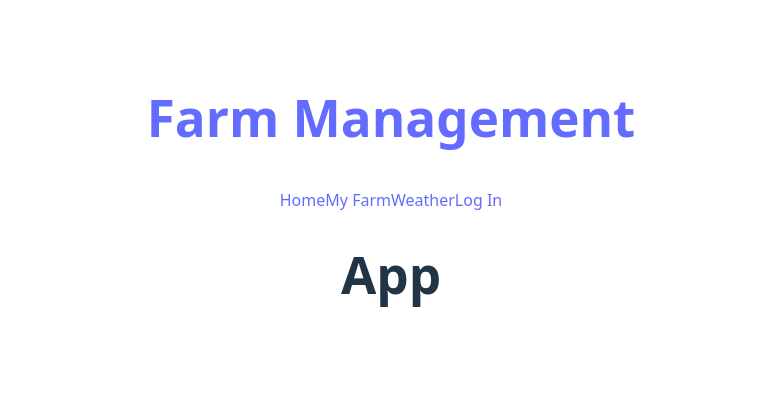
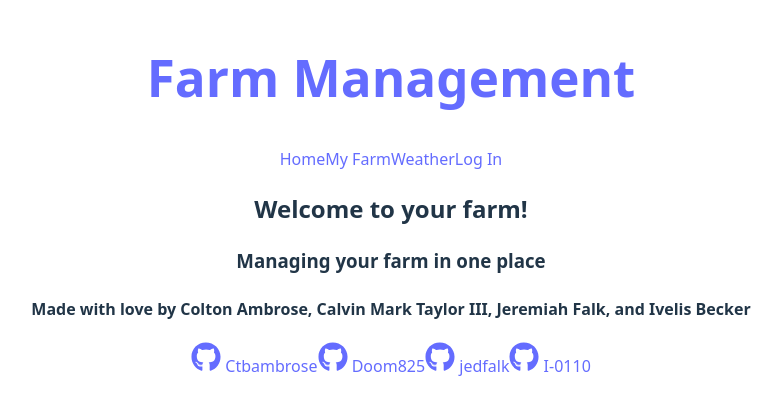
Before and after one commit to Doom825/Farm-Manager, a React (Vite) app in the folder client/: page /Contact in a window 1280 px wide. Shown: the part 208-622 px from the top of the page, without its empty margins (249-1031 px from the left). Built offline with nearby package versions, Linux system fonts and the light colour scheme.

Commit message:
Added footer!

```diff
--- a/client/package.json
+++ b/client/package.json
@@ -14,6 +14,7 @@
     "react": "^19.0.0",
     "react-bootstrap": "^2.10.9",
     "react-dom": "^19.0.0",
+    "react-icons": "^5.5.0",
     "react-router-dom": "^7.4.1"
   },
   "devDependencies": {
--- a/client/src/App.jsx
+++ b/client/src/App.jsx
@@ -5,7 +5,7 @@ import './App.css'
 
 import Nav from './components/NavTabs';
 // import Header from './components/Header';
-// import Footer from './components/Footer';
+import Footer from './components/Footer';
 import Home from './pages/Home';
 
 export default function App() {
@@ -14,7 +14,8 @@ export default function App() {
     <Router>
       {/* <Header /> */}
       <Nav />
-      <h1>App</h1>
+      <h2>Welcome to your farm!</h2>
+      <h3>Managing your farm in one place</h3>
       {/* <Routes>
         <Route path="/" element={<Home />} />
         <Route path="/About" element={<About />} />
@@ -23,7 +24,7 @@ export default function App() {
         <Route path="/Contact" element={<Contact />} />
       </Routes> */}
 
-      {/* <Footer /> */}
+      <Footer />
     </Router>
   );
 };
--- a/client/src/components/Footer.jsx
+++ b/client/src/components/Footer.jsx
@@ -0,0 +1,26 @@
+import React from "react";
+import { FaGithub } from 'react-icons/fa';
+
+const Footer = () => {
+    return (
+        <footer>
+            <div>
+                <h4>Made with love by Colton Ambrose, Calvin Mark Taylor III, Jeremiah Falk, and Ivelis Becker</h4>
+                <a href="https://github.com/Ctbambrose" target="_blank" rel="noopener noreferrer">
+                    <FaGithub size={30} /> Ctbambrose
+                </a>
+                <a href="https://github.com/Doom825/ " target="_blank" rel="noopener noreferrer">
+                    <FaGithub size={30} /> Doom825
+                </a>
+                <a href="https://github.com/jedfalk" target="_blank" rel="noopener noreferrer">
+                    <FaGithub size={30} /> jedfalk
+                </a>
+                <a href="https://www.github.com/I-0110" target="_blank" rel="noopener noreferrer">
+                    <FaGithub size={30} /> I-0110
+                </a>
+            </div>
+        </footer>
+    );
+};
+
+export default Footer;
```
Also changed, not shown: 1 other file (tests, documents, lock files or other folders).
